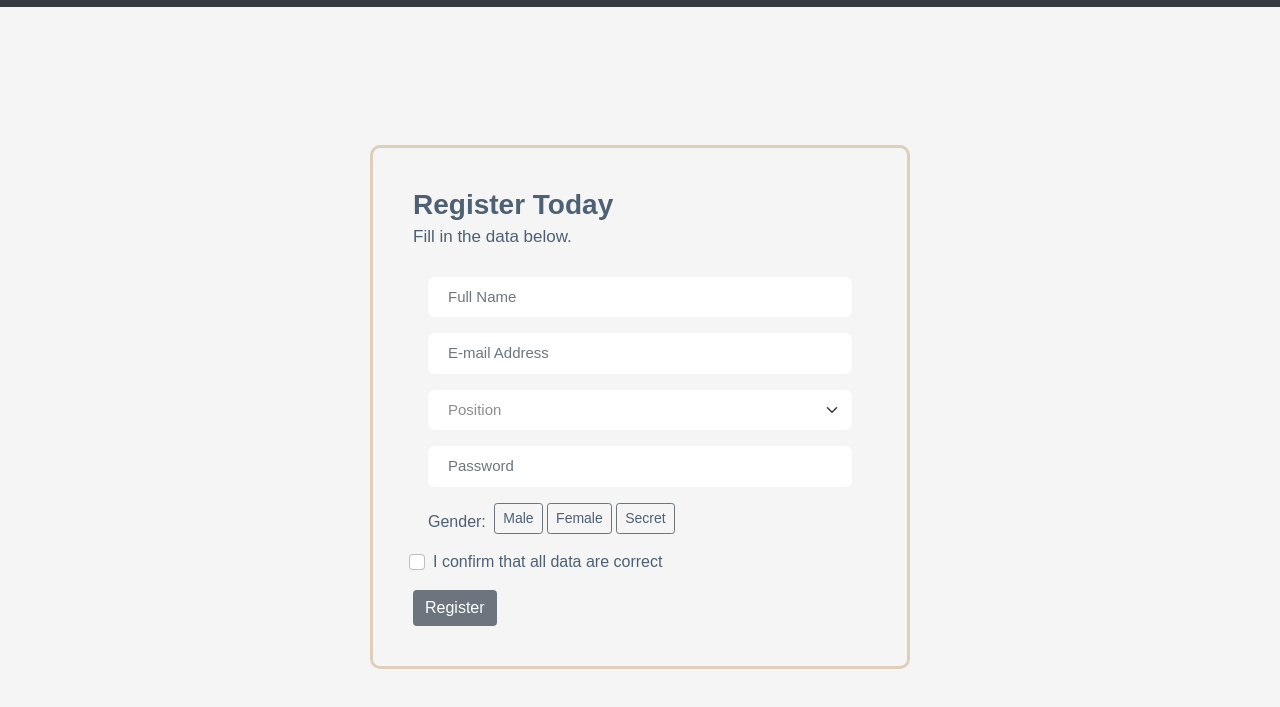
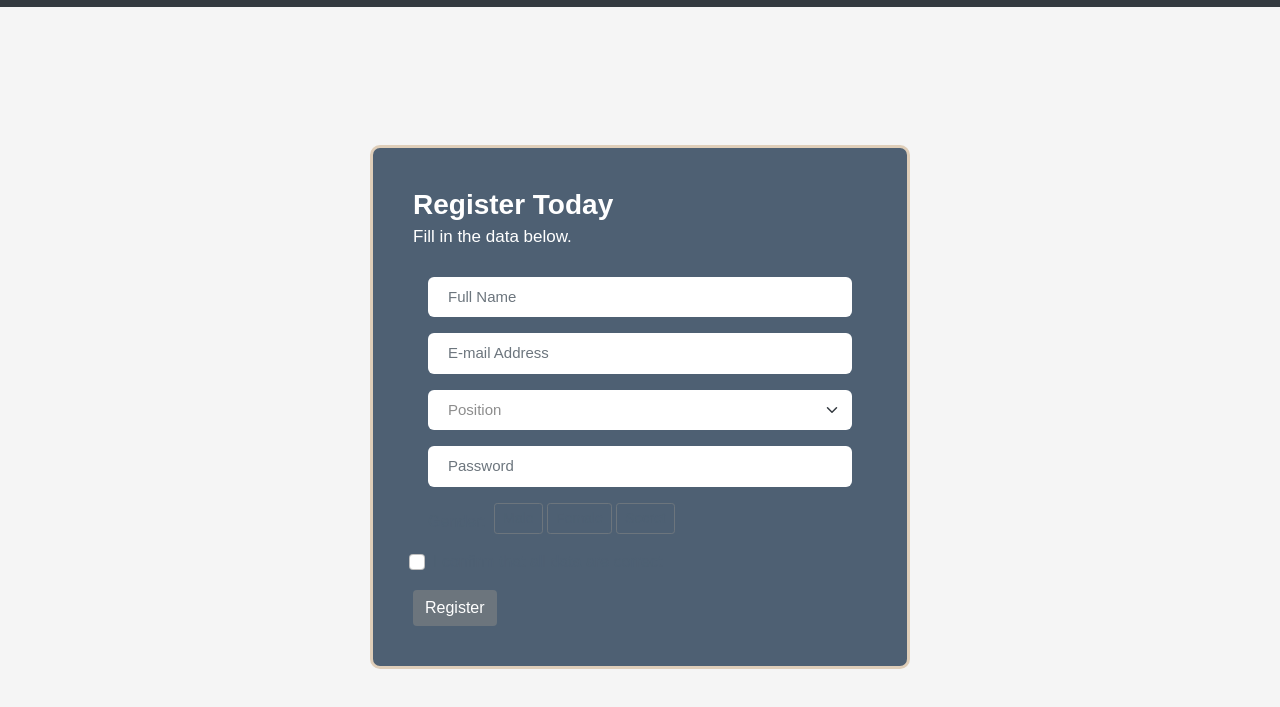
Before and after one commit to kri2309/PFC, a website: page frontend/admin.html in a window 1280 px wide. Shown: the part 73-780 px from the top of the page. Drawn offline with nearby package versions, Linux system fonts and the light colour scheme; no server answers; files whose address does not match are found by name.

Commit message:
Update admin.html

```diff
--- a/frontend/admin.html
+++ b/frontend/admin.html
@@ -286,10 +286,11 @@ html, body {
     text-align: left;
     -webkit-transition: all 0.4s ease;
     transition: all 0.4s ease;
+    background-color: #4e6073;
 }
 
 .form-content h3 {
-    color: #4e6073;
+    color: #fff;
     text-align: left;
     font-size: 28px;
     font-weight: 600;
@@ -301,7 +302,7 @@ html, body {
 }
 
 .form-content p {
-    color: #4e6073;
+    color: #fff;
     text-align: left;
     font-size: 17px;
     font-weight: 300;
```
